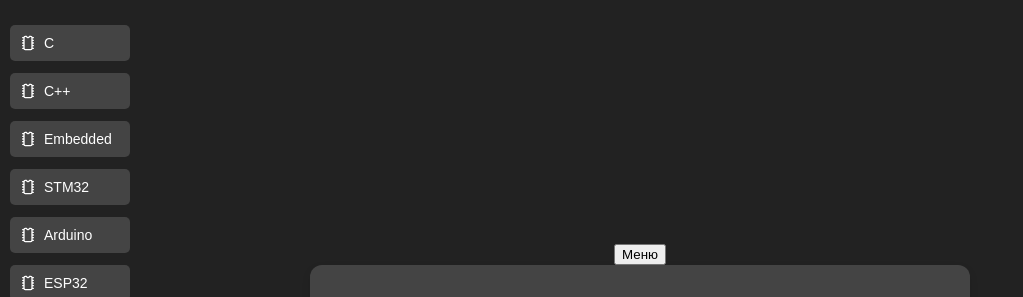
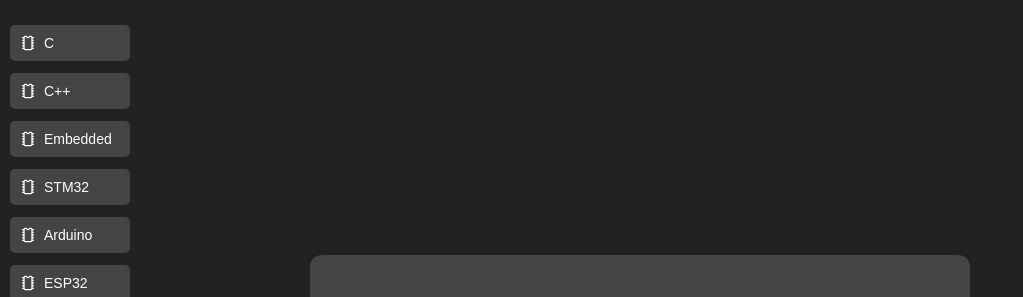
Before and after one commit to l100101/website, a plain HTML site: page index.html in a window 1280 px wide. Shown: the top 297 px of the page, without its empty margins (0-1023 px from the left). Drawn offline with Linux system fonts and the light colour scheme.

Commit message:
remove menu button

```diff
--- a/index.html
+++ b/index.html
@@ -5,11 +5,11 @@
     <meta charset="UTF-8">
     <meta name="viewport" content="width=device-width, initial-scale=1.0">
     <title>Программист МК на C++</title>
+    <!-- Кнопка для открытия меню на мобильных -->
+    <!-- <button id="menuToggle" class="menu-toggle">Меню</button> -->
 
 </head>
 <body>
-    <!-- Кнопка для открытия меню на мобильных -->
-    <button id="menuToggle" class="menu-toggle">Меню</button>
 
     <div class="container">
         <h1>Программист микроконтроллеров</h1>
```
